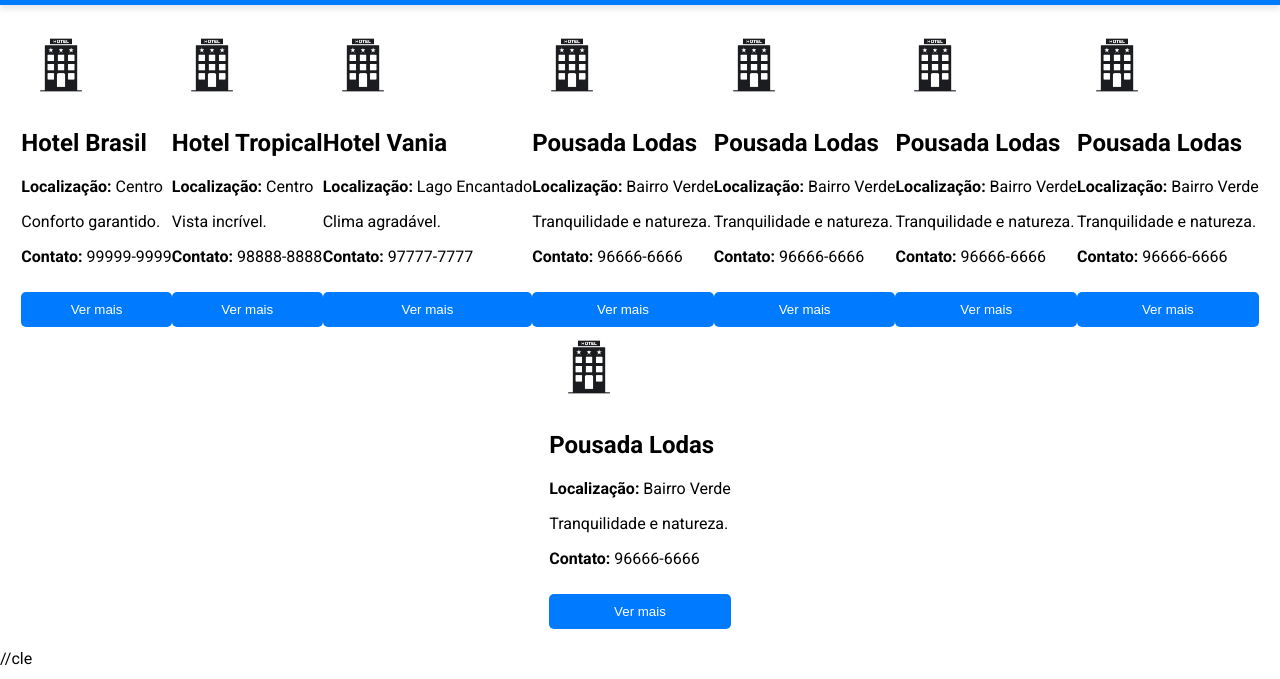
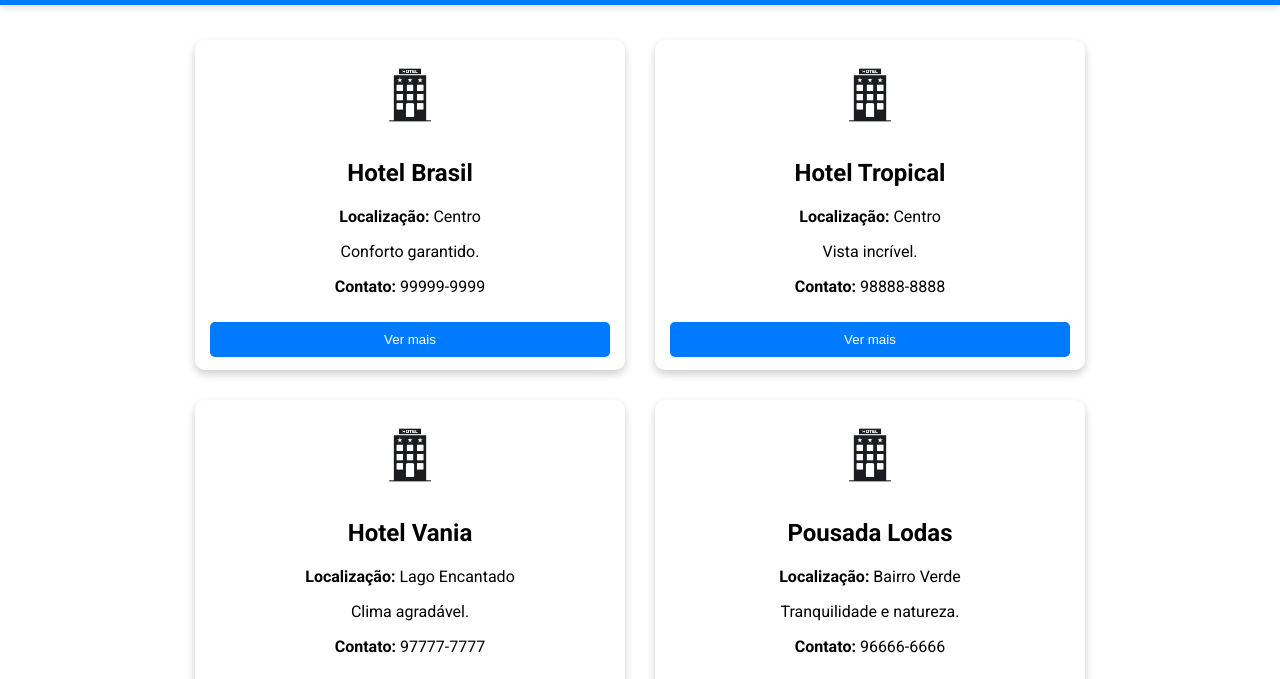
Before and after one commit to Attonic/hotelita, a plain HTML site: page pages/index.html in a window 1280 px wide. Shown: the part 117-796 px from the top of the page. Drawn offline with Linux system fonts and the light colour scheme.

Commit message:
Alterações para arrumar o codigo, estava quebrado a pagina inicial

```diff
--- a/assets/components/footer.html
+++ b/assets/components/footer.html
@@ -1,4 +1,3 @@
 <footer>
     <p>&copy; 2025 Hotéis da Cidade. Todos os direitos reservados.</p>
 </footer>
-\*Ola*/
--- a/assets/css/header-footer.css
+++ b/assets/css/header-footer.css
@@ -43,7 +43,7 @@ nav ul li a:hover {
     text-decoration: underline;
 }
 main {
-    flex: 1; /* Faz o conteúdo principal ocupar o espaço disponível */
+    flex: 1;
 }
 
 a{
--- a/assets/css/styles.css
+++ b/assets/css/styles.css
@@ -5,7 +5,7 @@
     padding: 20px;
     font-family: 'Roboto', Arial, sans-serif; /* Fonte amigável */
 }
-.container é o contêiner principal que abriga os cartões de hotéis
+
 .hotel-card {
     background: white;
     border-radius: 10px;
```
Also changed, not shown: pages/index.html (+0 -1 lines).
